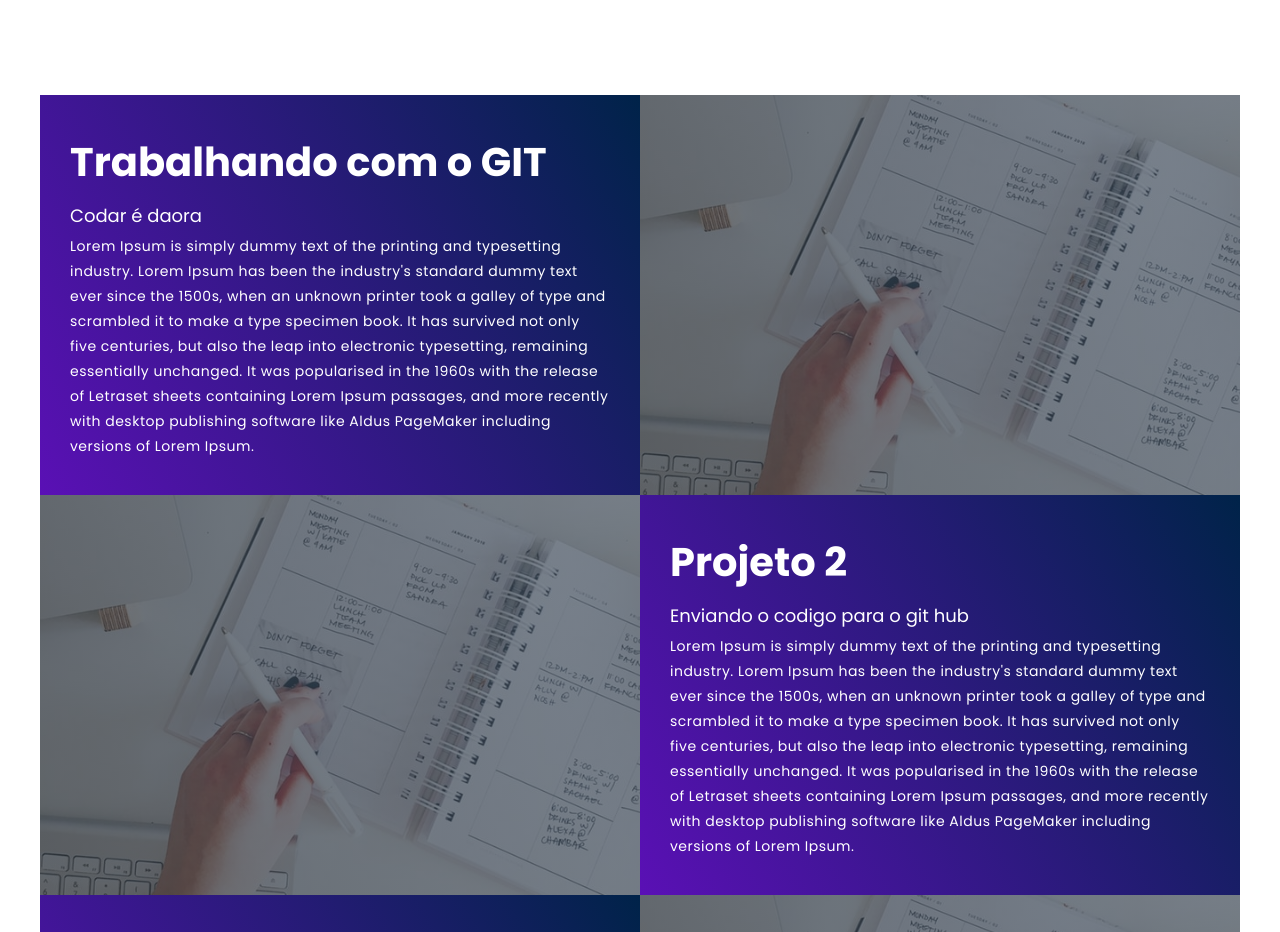
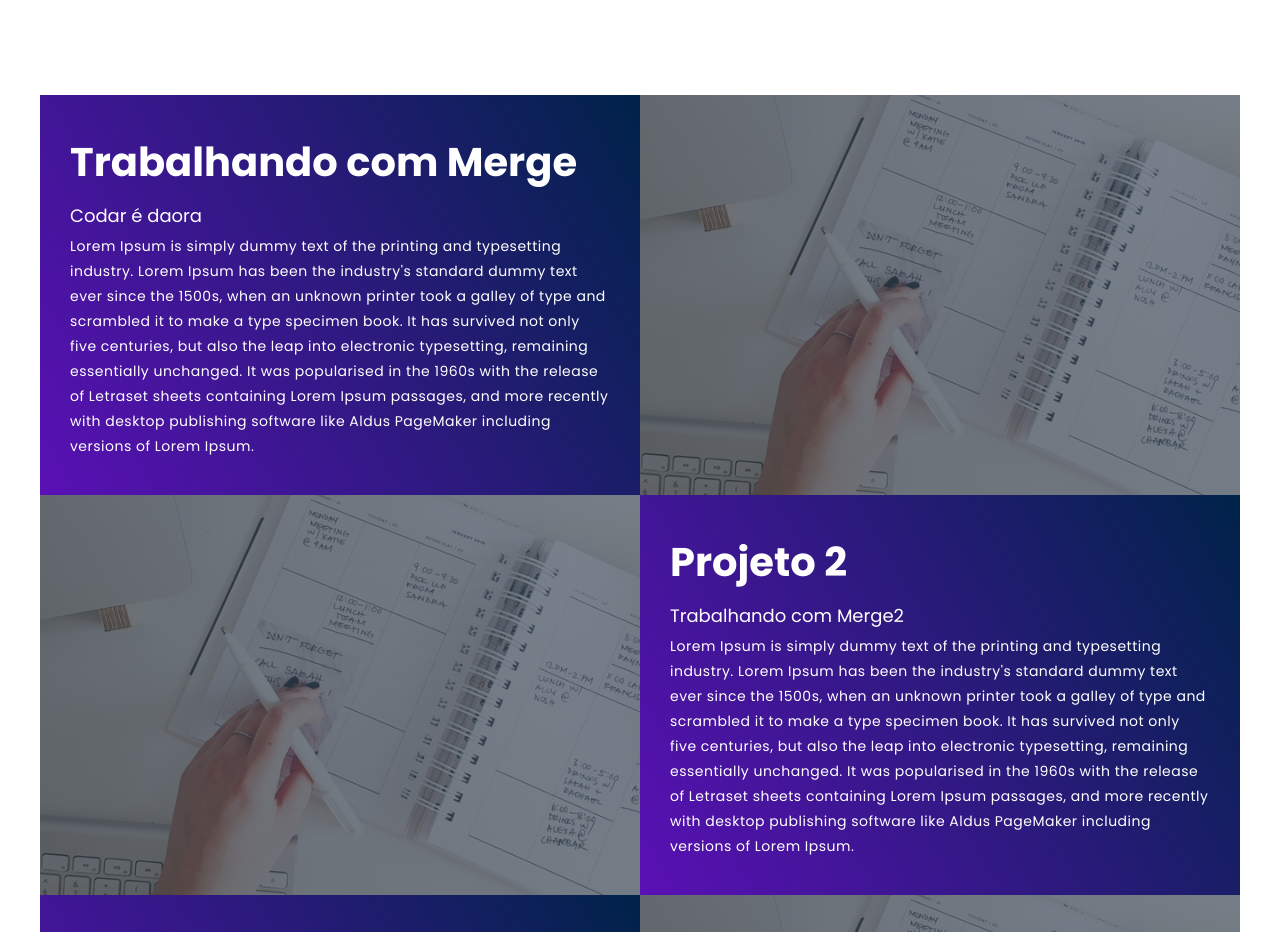
Before and after one commit to Edu315/projeto-eduardo, a plain HTML site: page index.html in a window 1280 px wide. Shown: the part 1080-2012 px from the top of the page. Drawn offline with Linux system fonts and the light colour scheme.

Commit message:
update project 2

```diff
--- a/index.html
+++ b/index.html
@@ -29,7 +29,7 @@
             <div class="all-projects">
                 <div class="project-item">
                     <div class="project-info">
-                        <h1>Trabalhando com o GIT</h1>
+                        <h1>Trabalhando com Merge</h1>
                         <h2>Codar é daora</h2>
                         <p>Lorem Ipsum is simply dummy text of the printing and typesetting industry. Lorem Ipsum has
                             been the industry's standard dummy text ever since the 1500s, when an unknown printer took a
@@ -47,7 +47,7 @@
                 <div class="project-item">
                     <div class="project-info">
                         <h1>Projeto 2</h1>
-                        <h2>Enviando o codigo para o git hub</h2>
+                        <h2>Trabalhando com Merge2</h2>
                         <p>Lorem Ipsum is simply dummy text of the printing and typesetting industry. Lorem Ipsum has
                             been the industry's standard dummy text ever since the 1500s, when an unknown printer took a
                             galley of type and scrambled it to make a type specimen book. It has survived not only five
```
